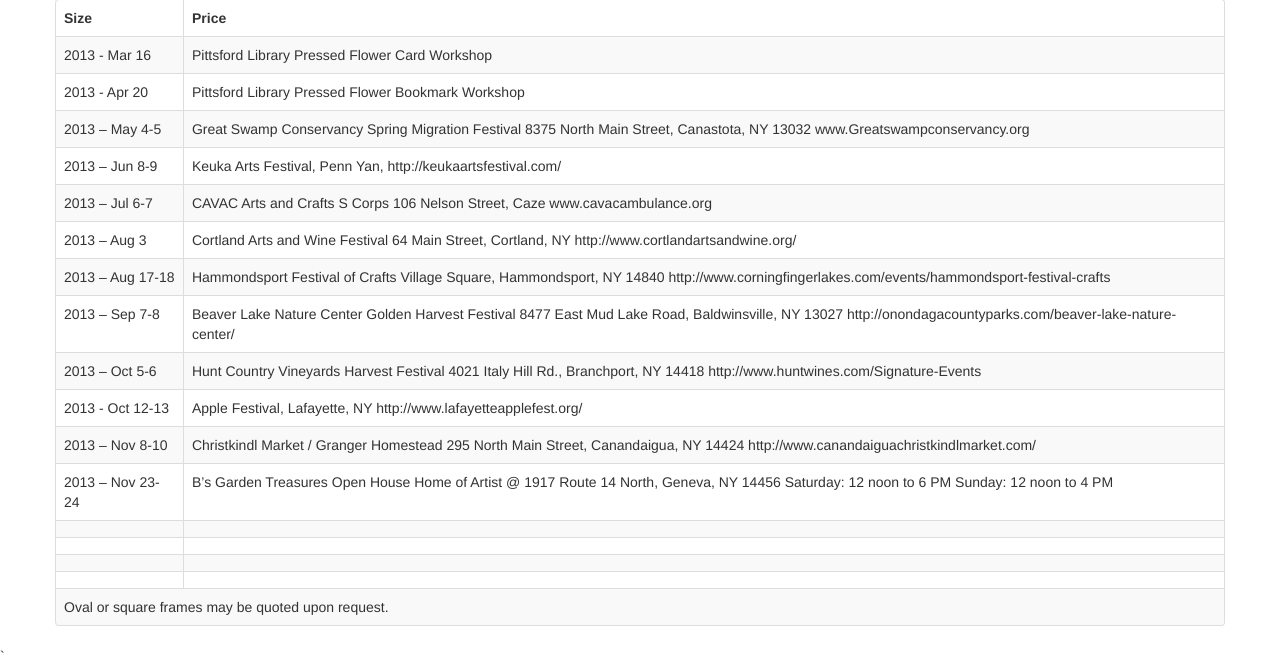
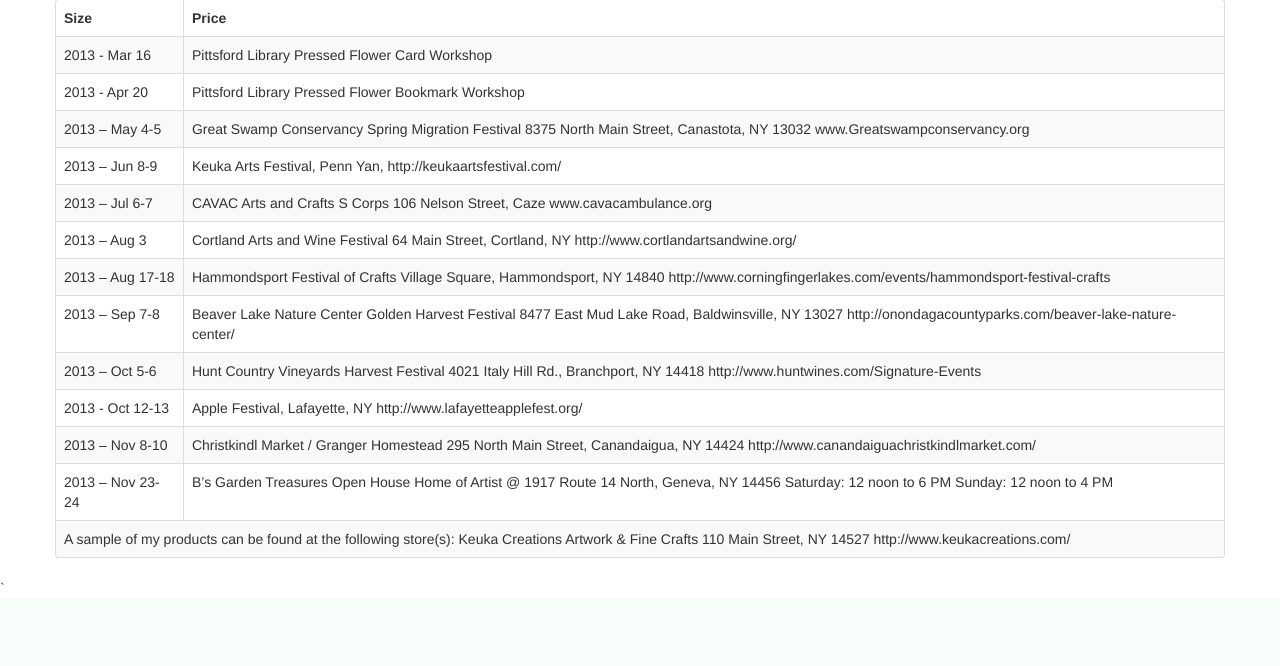
Before and after one commit to BGTreasures/BGTreasures, a Django app: template bgtreasures/bgtreasures/templates/shows.html in a window 1280 px wide. Shown: the part 300-966 px from the top of the page. After the commit the page ends 885 px from the top, so only its background shows below. Run offline with Django 3.2, Linux system fonts and the light colour scheme; the template is opened without the code that fills it, so the values that code supplies are empty.

Commit message:
added Keuka Creations

```diff
--- a/bgtreasures/bgtreasures/templates/shows.html
+++ b/bgtreasures/bgtreasures/templates/shows.html
@@ -93,28 +93,14 @@ www.cavacambulance.org</td>
           Saturday:  12 noon to 6 PM
           Sunday:  12 noon to 4 PM</td>
           </tr>
-          <tr>
-            <td></td>
-            <td></td>
-          </tr>
-          <tr>
-            <td></td>
-            <td></td>
-          </tr>
-          <tr>
-            <td></td>
-            <td></td>
-          </tr>
-
-
-          <tr>
-            <td></td>
-            <td></td>
-          </tr>
 
           <tr>
             <td colspan="2">
-              Oval or square frames may be quoted upon request.
+              A sample of my products can be found at the following store(s):
+
+Keuka Creations Artwork & Fine Crafts
+110 Main Street, NY 14527
+http://www.keukacreations.com/
             </td>
         </tbody>
       </table>
```
